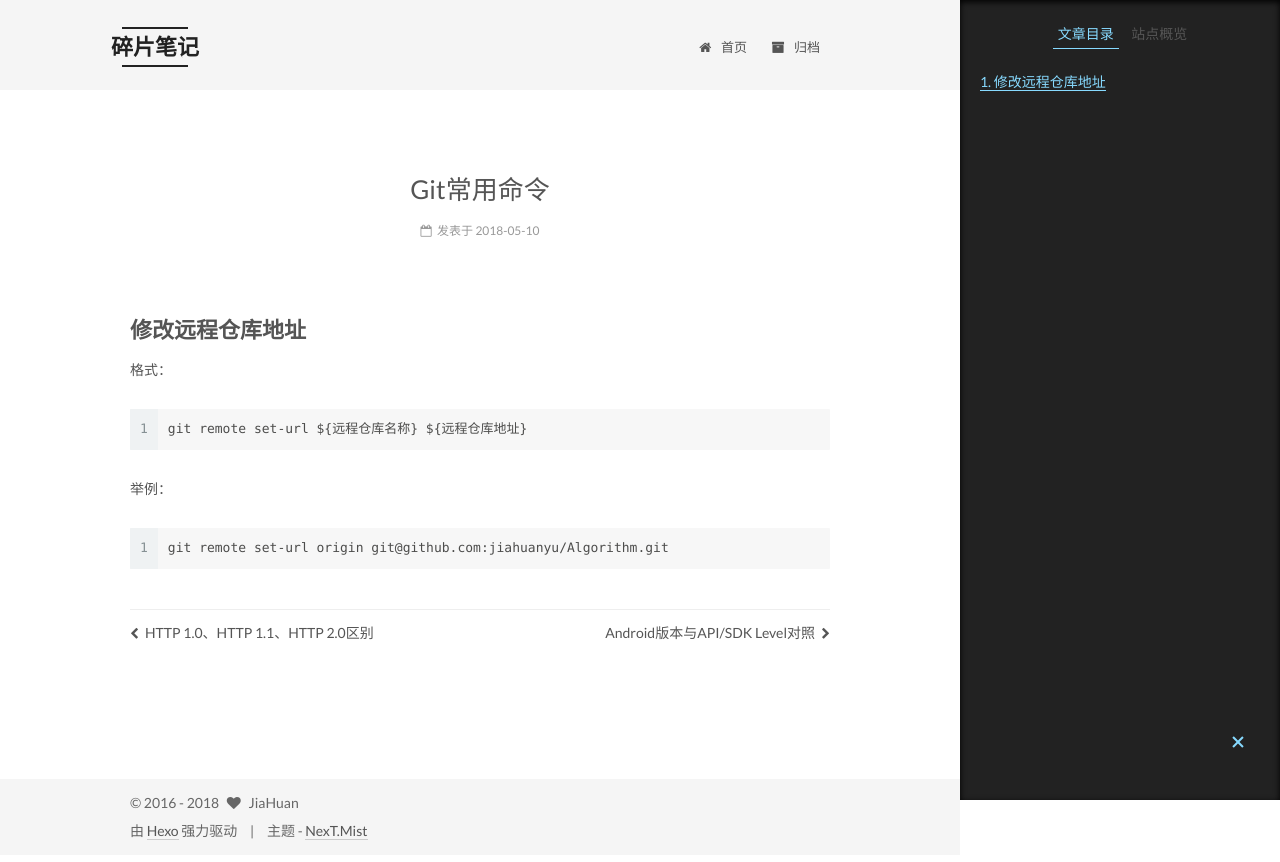
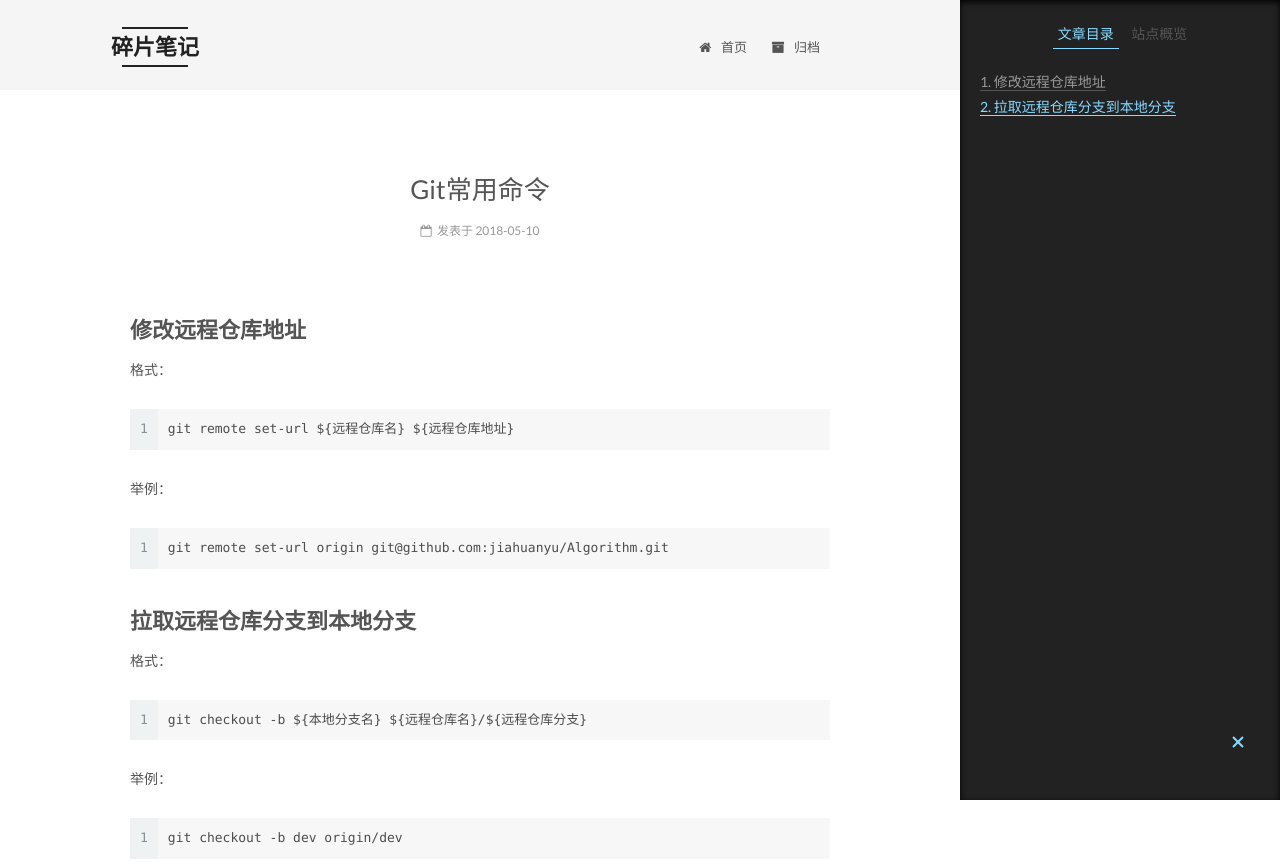
Before and after one commit to jiahuanyu/jiahuanyu.github.io, a plain HTML site: page 2018/05/10/Git常用命令/index.html in a window 1280 px wide. Shown: the top 862 px of the page. Drawn offline with Linux system fonts and the light colour scheme.

Commit message:
Site updated: 2018-06-23 20:58:25

```diff
--- a/2018/05/10/Git常用命令/index.html
+++ b/2018/05/10/Git常用命令/index.html
@@ -94,17 +94,17 @@
 
 
 
-<meta name="description" content="修改远程仓库地址格式：1git remote set-url $&amp;#123;远程仓库名称&amp;#125; $&amp;#123;远程仓库地址&amp;#125; 举例：1git remote set-url origin git@github.com:jiahuanyu/Algorithm.git">
+<meta name="description" content="修改远程仓库地址格式：1git remote set-url $&amp;#123;远程仓库名&amp;#125; $&amp;#123;远程仓库地址&amp;#125; 举例：1git remote set-url origin git@github.com:jiahuanyu/Algorithm.git 拉取远程仓库分支到本地分支格式：1git checkout -b $&amp;#123;本地分支名&amp;#125; $&amp;#123;远程">
 <meta property="og:type" content="article">
 <meta property="og:title" content="Git常用命令">
 <meta property="og:url" content="http://blog.jiahuan.me/2018/05/10/Git常用命令/index.html">
 <meta property="og:site_name" content="碎片笔记">
-<meta property="og:description" content="修改远程仓库地址格式：1git remote set-url $&amp;#123;远程仓库名称&amp;#125; $&amp;#123;远程仓库地址&amp;#125; 举例：1git remote set-url origin git@github.com:jiahuanyu/Algorithm.git">
+<meta property="og:description" content="修改远程仓库地址格式：1git remote set-url $&amp;#123;远程仓库名&amp;#125; $&amp;#123;远程仓库地址&amp;#125; 举例：1git remote set-url origin git@github.com:jiahuanyu/Algorithm.git 拉取远程仓库分支到本地分支格式：1git checkout -b $&amp;#123;本地分支名&amp;#125; $&amp;#123;远程">
 <meta property="og:locale" content="zh-Hans">
-<meta property="og:updated_time" content="2018-05-10T08:07:41.908Z">
+<meta property="og:updated_time" content="2018-06-23T12:58:03.871Z">
 <meta name="twitter:card" content="summary">
 <meta name="twitter:title" content="Git常用命令">
-<meta name="twitter:description" content="修改远程仓库地址格式：1git remote set-url $&amp;#123;远程仓库名称&amp;#125; $&amp;#123;远程仓库地址&amp;#125; 举例：1git remote set-url origin git@github.com:jiahuanyu/Algorithm.git">
+<meta name="twitter:description" content="修改远程仓库地址格式：1git remote set-url $&amp;#123;远程仓库名&amp;#125; $&amp;#123;远程仓库地址&amp;#125; 举例：1git remote set-url origin git@github.com:jiahuanyu/Algorithm.git 拉取远程仓库分支到本地分支格式：1git checkout -b $&amp;#123;本地分支名&amp;#125; $&amp;#123;远程">
 
 
 
@@ -319,8 +319,10 @@
 
 
 
-        <h2 id="修改远程仓库地址"><a href="#修改远程仓库地址" class="headerlink" title="修改远程仓库地址"></a>修改远程仓库地址</h2><p>格式：<br><figure class="highlight plain"><table><tr><td class="gutter"><pre><span class="line">1</span><br></pre></td><td class="code"><pre><span class="line">git remote set-url $&#123;远程仓库名称&#125; $&#123;远程仓库地址&#125;</span><br></pre></td></tr></table></figure></p>
+        <h2 id="修改远程仓库地址"><a href="#修改远程仓库地址" class="headerlink" title="修改远程仓库地址"></a>修改远程仓库地址</h2><p>格式：<br><figure class="highlight plain"><table><tr><td class="gutter"><pre><span class="line">1</span><br></pre></td><td class="code"><pre><span class="line">git remote set-url $&#123;远程仓库名&#125; $&#123;远程仓库地址&#125;</span><br></pre></td></tr></table></figure></p>
 <p>举例：<br><figure class="highlight plain"><table><tr><td class="gutter"><pre><span class="line">1</span><br></pre></td><td class="code"><pre><span class="line">git remote set-url origin git@github.com:jiahuanyu/Algorithm.git</span><br></pre></td></tr></table></figure></p>
+<h2 id="拉取远程仓库分支到本地分支"><a href="#拉取远程仓库分支到本地分支" class="headerlink" title="拉取远程仓库分支到本地分支"></a>拉取远程仓库分支到本地分支</h2><p>格式：<br><figure class="highlight plain"><table><tr><td class="gutter"><pre><span class="line">1</span><br></pre></td><td class="code"><pre><span class="line">git checkout -b $&#123;本地分支名&#125; $&#123;远程仓库名&#125;/$&#123;远程仓库分支&#125;</span><br></pre></td></tr></table></figure></p>
+<p>举例：<br><figure class="highlight plain"><table><tr><td class="gutter"><pre><span class="line">1</span><br></pre></td><td class="code"><pre><span class="line">git checkout -b dev origin/dev</span><br></pre></td></tr></table></figure></p>
 
 
     </div>
@@ -486,7 +488,7 @@
 
 
 
-              <div class="post-toc-content"><ol class="nav"><li class="nav-item nav-level-2"><a class="nav-link" href="#修改远程仓库地址"><span class="nav-number">1.</span> <span class="nav-text">修改远程仓库地址</span></a></li></ol></div>
+              <div class="post-toc-content"><ol class="nav"><li class="nav-item nav-level-2"><a class="nav-link" href="#修改远程仓库地址"><span class="nav-number">1.</span> <span class="nav-text">修改远程仓库地址</span></a></li><li class="nav-item nav-level-2"><a class="nav-link" href="#拉取远程仓库分支到本地分支"><span class="nav-number">2.</span> <span class="nav-text">拉取远程仓库分支到本地分支</span></a></li></ol></div>
 
 
           </div>
--- a/css/main.css
+++ b/css/main.css
@@ -1807,7 +1807,7 @@ pre .javascript .function {
   width: 4px;
   height: 4px;
   border-radius: 50%;
-  background: #7e6f46;
+  background: #7d75e5;
 }
 .links-of-blogroll {
   font-size: 13px;
```
Also changed, not shown: index.html (+3 -1 lines).
